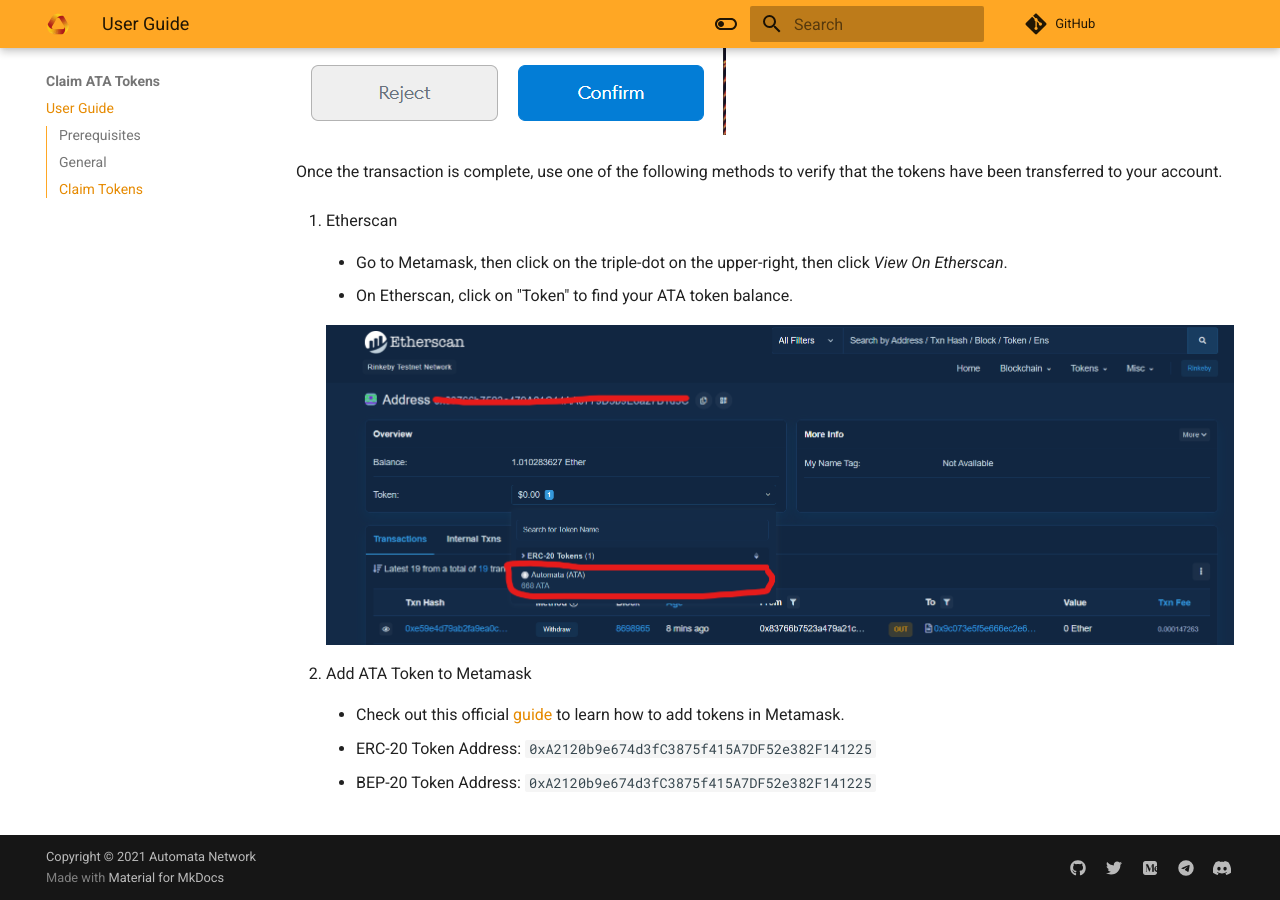
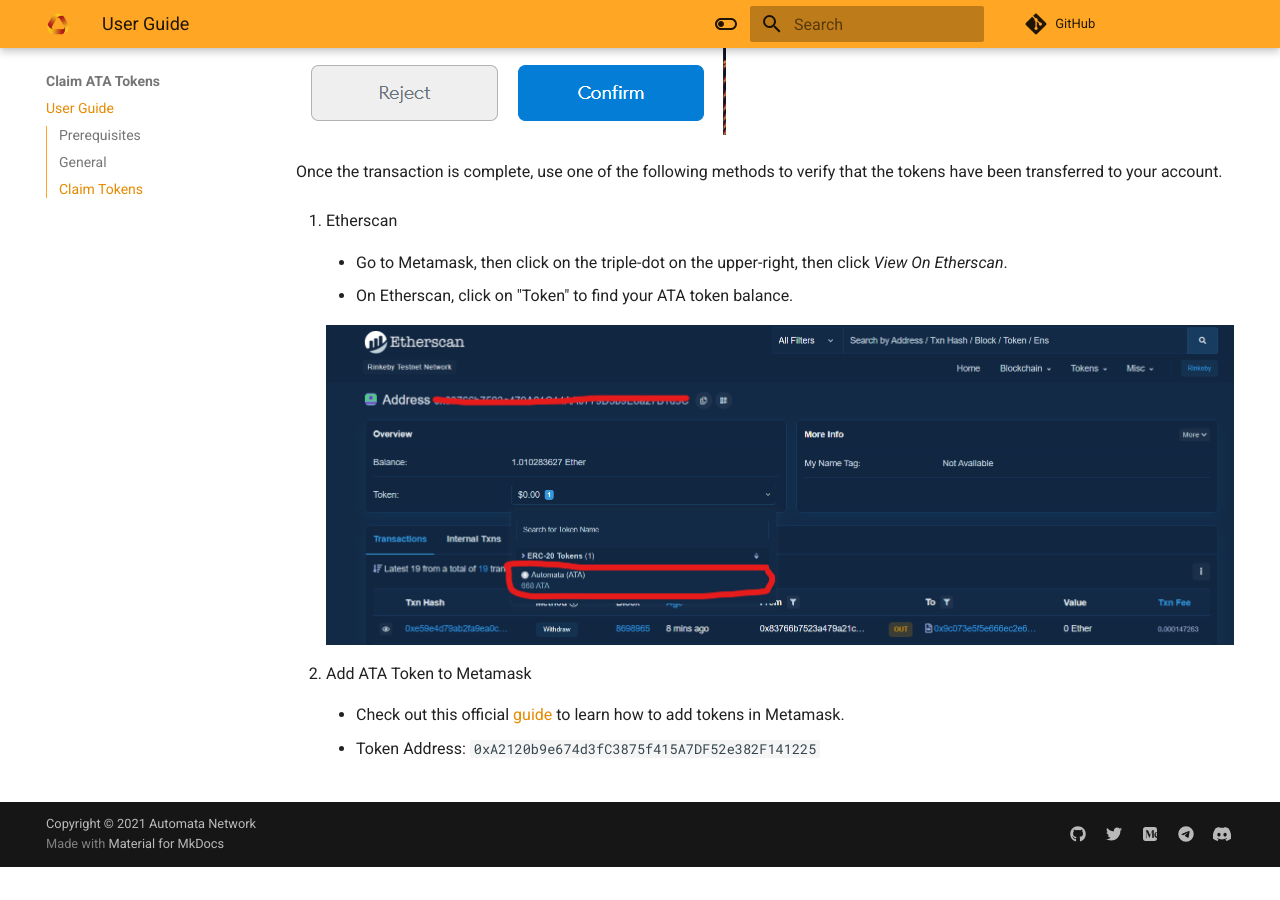
Before and after one commit to automata-network/docs, an MkDocs documentation site: the page built from docs/claim/claim-guide.md, in a window 1280 px wide and 900 px high, scrolled down 2875 px. Built offline with MkDocs 1.6.1 and Material for MkDocs 9.7.7, drawn with Linux system fonts in a browser that asks for light colours; nearby versions of some CDN libraries; comment, search, counter and statistics services are not loaded; after the commit the page ends 3742 px from its top, so only the background shows below that.

Commit message:
both tokens have the same address

```diff
--- a/docs/claim/claim-guide.md
+++ b/docs/claim/claim-guide.md
@@ -49,6 +49,4 @@
 
     - Check out this official [guide](https://metamask.zendesk.com/hc/en-us/articles/360015489031-How-to-view-see-your-tokens-custom-tokens-in-Metamask) to learn how to add tokens in Metamask.
 
-    - ERC-20 Token Address: `0xA2120b9e674d3fC3875f415A7DF52e382F141225`
-
-    - BEP-20 Token Address: `0xA2120b9e674d3fC3875f415A7DF52e382F141225`
+    - Token Address: `0xA2120b9e674d3fC3875f415A7DF52e382F141225`
```
